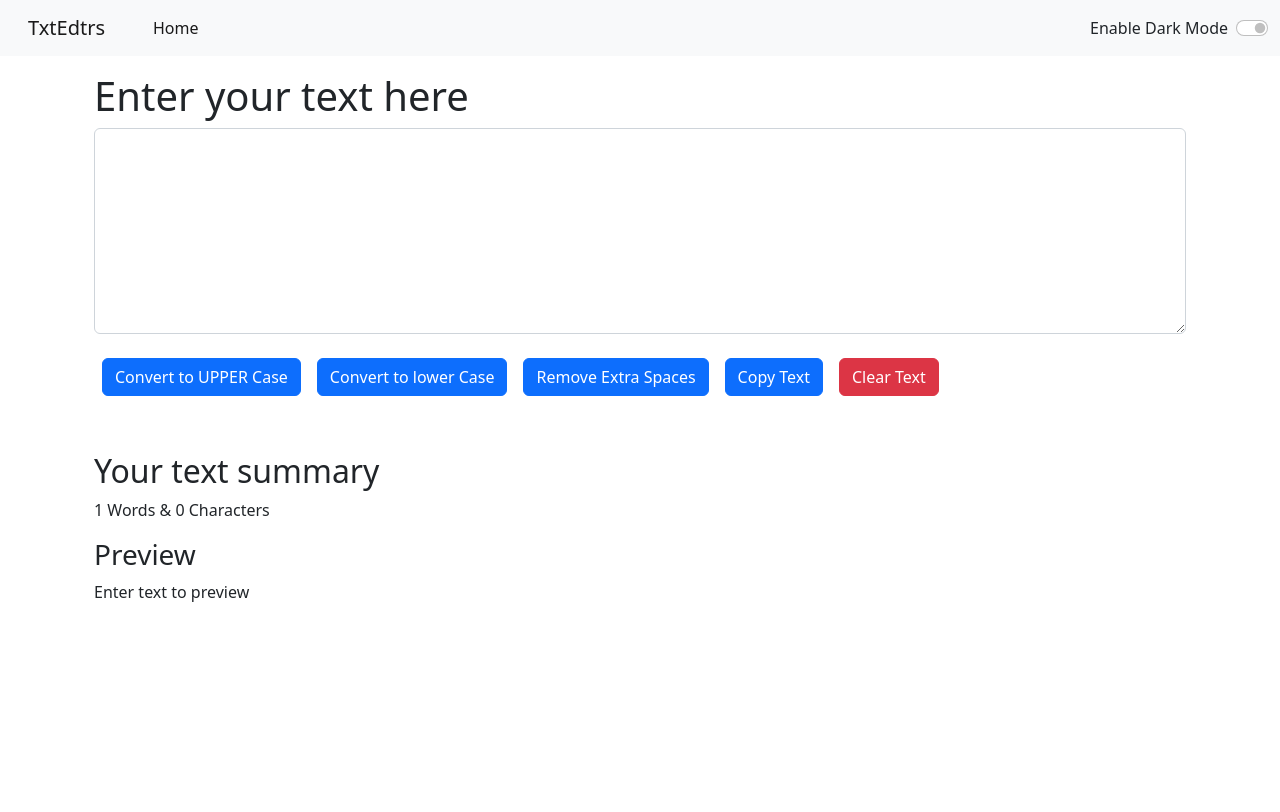
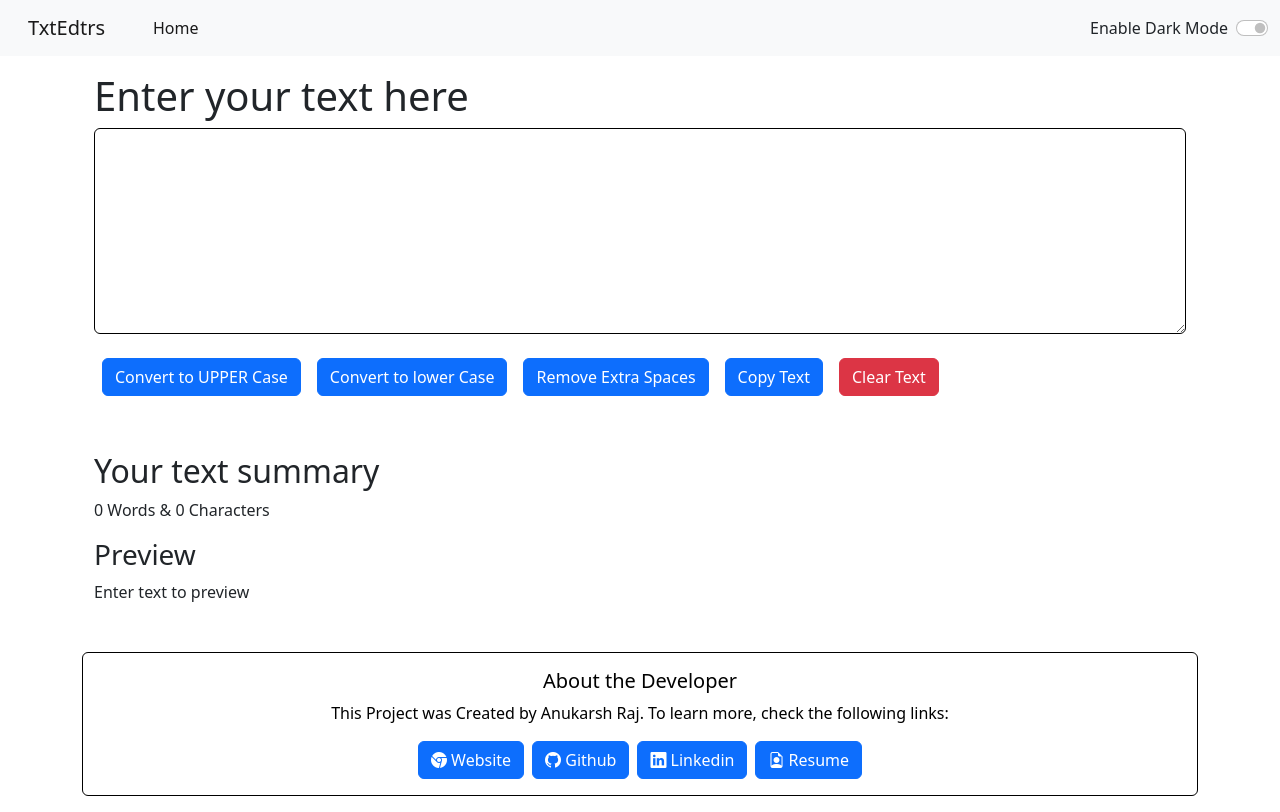
Before and after one commit to a1nukarsh/new-text-utils, a React (Create React App) app: page / in a window 1280 px wide. Built offline with nearby package versions, Linux system fonts and the light colour scheme.

Commit message:
personal info added

```diff
--- a/public/index.html
+++ b/public/index.html
@@ -14,6 +14,7 @@
     <link rel="manifest" href="%PUBLIC_URL%/manifest.json" />
 
     <link rel="stylesheet" href="https://cdn.jsdelivr.net/npm/bootstrap@5.2.0-beta1/dist/css/bootstrap.rtl.min.css" integrity="sha384-dc2NSrAXbAkjrdm9IYrX10fQq9SDG6Vjz7nQVKdKcJl3pC+k37e7qJR5MVSCS+wR" crossorigin="anonymous">
+    <link rel="stylesheet" href="https://cdn.jsdelivr.net/npm/bootstrap-icons@1.9.1/font/bootstrap-icons.css">
     <title>TxtEdtrs! App - Home</title>
   </head>
   <body>
--- a/src/App.js
+++ b/src/App.js
@@ -2,6 +2,7 @@
 import { useState } from 'react';
 import './App.css';
 import Alert from './components/Alert';
+import Anukarsh from './components/Anukarsh';
 import Navbar from './components/Navbar';
 import TextForm from './components/TextForm';
 // import About from './components/About';
@@ -52,6 +53,7 @@ return (
         {/* <Route path="/" element={<TextForm showAlert={showAlert} heading="Enter your text here" mode={mode}/>}/> */}
       {/* </Routes> */}
       <TextForm showAlert={showAlert} heading="Enter your text here" mode={mode}/>
+      <Anukarsh mode={mode}/>
       </div>
     {/* </Router> */}
     </>
--- /dev/null
+++ b/src/components/Anukarsh.js
@@ -0,0 +1,34 @@
+import React from "react";
+import propTypes from 'prop-types'
+
+export default function Anukarsh(props) {
+  return (
+    <>
+      <div className="card text-center container" style={{
+          backgroundColor: props.mode==='light'?'white':'black',
+          color: props.mode==='light'?'black':'white',
+          border: props.mode==='light'?'1px solid black':'1px solid white'
+        }} >
+        <div className="card-body container">
+          <h5 className="card-title">About the Developer</h5>
+          <p className="card-text">
+            This Project was Created by Anukarsh Raj. To learn more, check the following links:
+          </p>
+          <a href="#" class="btn btn-primary mx-1">
+          <i className="bi bi-browser-chrome"></i> Website
+          </a>
+          <a href="#" class="btn btn-primary mx-1">
+          <i className="bi bi-github"></i> Github
+          </a>
+          <a href="#" class="btn btn-primary mx-1">
+          <i className="bi bi-linkedin"></i> Linkedin
+          </a>
+          <a href="#" class="btn btn-primary mx-1">
+          <i className="bi bi-file-earmark-person"></i> Resume
+          </a>
+
+        </div>
+      </div>
+    </>
+  );
+}
--- a/src/components/TextForm.js
+++ b/src/components/TextForm.js
@@ -51,7 +51,8 @@ export default function TextForm(props) {
     <div className="mb-3">
         <textarea className="form-control" value= {text} onChange={handleOnChange} style={{
           backgroundColor: props.mode==='light'?'white':'black',
-          color: props.mode==='light'?'black':'white'
+          color: props.mode==='light'?'black':'white',
+          border: props.mode==='light'?'1px solid black':'1px solid white'
         }}
         id="textArea" rows="8"></textarea>
     </div>
@@ -65,7 +66,7 @@ export default function TextForm(props) {
     </div>
     <div className="container my-5">
       <h2>Your text summary</h2>
-      <p>{text.split(" ").length} Words & {text.length} Characters</p>
+      <p>{text.split(" ").filter((element)=>{return element.length!==0}).length} Words & {text.length} Characters</p>
       <h3>Preview</h3>
       <p>{text.length>0?text: "Enter text to preview"}</p>
     </div>
```
